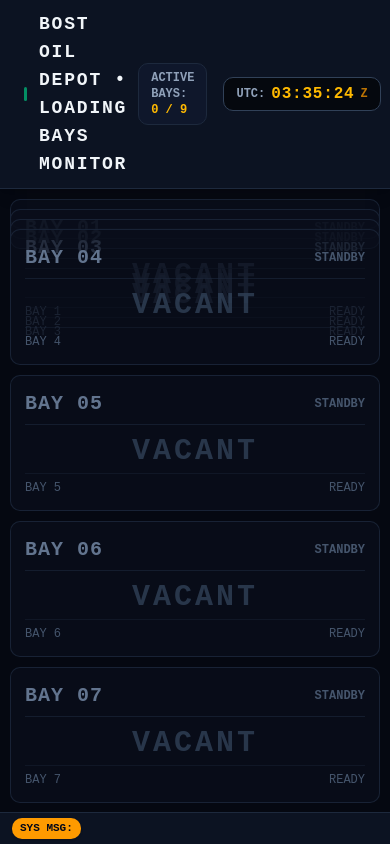
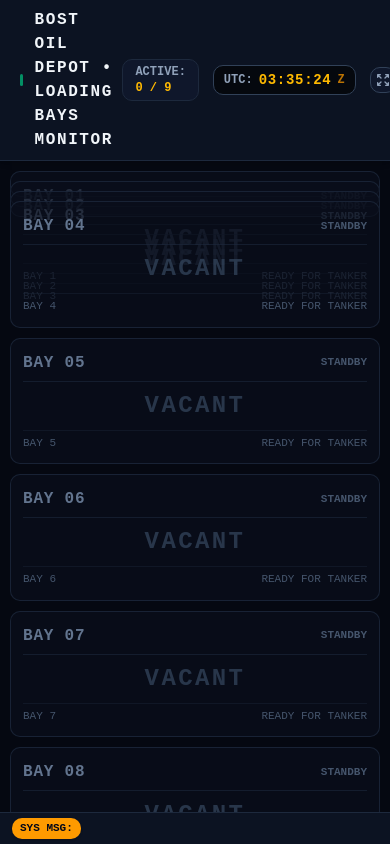
Before and after one commit to MaxiWinston/BOST-OIL-APPROVAL, a React (Vite) app in the folder frontend/: page /tv-display in a window 390 px wide. Built offline with nearby package versions, Linux system fonts and the light colour scheme; no server answers.

Commit message:
style: convert license plates and card details to sleek, wide horizontal layout

```diff
--- a/frontend/src/pages/LoadingDock/TvDisplay.tsx
+++ b/frontend/src/pages/LoadingDock/TvDisplay.tsx
@@ -2,7 +2,7 @@ import { useState, useEffect, useRef, useCallback } from 'react';
 import { orderApi } from '../../lib/api';
 import type { TvDisplayData, TvBaySlot } from '../../types';
 
-// Clean, High-Legibility Ghanaian License Plate
+// Sleek, Wide Horizontal Ghanaian License Plate
 function RealisticNumberPlate({
   plateNumber,
   variant = 'yellow',
@@ -17,39 +17,39 @@ function RealisticNumberPlate({
 
   return (
     <div
-      className={`relative inline-flex items-center justify-between border-2 sm:border-[3.5px] border-black rounded-[6px] select-none ${
+      className={`relative inline-flex items-center justify-between border-2 sm:border-[2.5px] border-black rounded-[4px] select-none ${
         isGiant
-          ? 'px-8 sm:px-12 py-6 sm:py-8 min-w-[360px] md:min-w-[850px] w-full max-w-5xl shadow-2xl'
-          : 'px-3 sm:px-5 py-2.5 sm:py-4 w-full max-w-[96%] sm:max-w-[490px] shadow-xl'
+          ? 'h-24 sm:h-32 md:h-36 px-6 sm:px-10 max-w-4xl w-full shadow-2xl'
+          : 'h-11 sm:h-13 md:h-15 px-3 sm:px-4 w-full max-w-[360px] shadow-md'
       } ${isYellow ? 'number-plate-gh' : 'number-plate-white'}`}
     >
       {/* Ghana Flag Badge */}
-      <div className={`flex flex-col items-center justify-center mr-2.5 sm:mr-4 px-1.5 py-0.5 bg-black/10 rounded border border-black/25 shrink-0 ${isGiant ? 'scale-150 sm:scale-175 mr-8 sm:mr-12' : 'scale-105 sm:scale-125'}`}>
-        <div className="flex flex-col w-5 h-3.5 sm:w-6 sm:h-4 rounded-[1px] overflow-hidden border border-black/40 shadow-sm">
+      <div className={`flex flex-col items-center justify-center mr-2.5 sm:mr-3.5 px-1 py-0.5 bg-black/10 rounded border border-black/20 shrink-0 ${isGiant ? 'scale-125 sm:scale-150 mr-6 sm:mr-8' : 'scale-90 sm:scale-100'}`}>
+        <div className="flex flex-col w-4 h-2.5 sm:w-5 sm:h-3 rounded-[1px] overflow-hidden border border-black/40 shadow-sm">
           <div className="h-1/3 bg-[#ce1126]" />
           <div className="h-1/3 bg-[#fcd116] flex items-center justify-center">
-            <div className="w-1.5 h-1.5 bg-black rounded-full scale-75" />
+            <div className="w-1 h-1 bg-black rounded-full scale-75" />
           </div>
           <div className="h-1/3 bg-[#006b3f]" />
         </div>
-        <span className="text-[10px] sm:text-[11px] font-black leading-tight text-black/90 font-sans mt-0.5">
+        <span className="text-[8px] sm:text-[9px] font-black leading-tight text-black/90 font-sans mt-0.5">
           GH
         </span>
       </div>
 
-      {/* Plate Digits (Massive & High Contrast) */}
+      {/* Plate Digits (Sleek Horizontal Display) */}
       <div
-        className={`flex-1 text-center font-mono font-black tracking-widest text-[#0a0a0a] drop-shadow-[0_2px_2px_rgba(255,255,255,0.75)] ${
+        className={`flex-1 text-center font-mono font-black tracking-widest text-[#0a0a0a] drop-shadow-[0_1px_1px_rgba(255,255,255,0.7)] ${
           isGiant
-            ? 'text-7xl sm:text-9xl md:text-[11rem] lg:text-[13rem] xl:text-[15rem] leading-none py-1'
-            : 'text-4xl sm:text-5xl md:text-6xl lg:text-[3.8rem] xl:text-[4.2rem] leading-none'
+            ? 'text-5xl sm:text-7xl md:text-8xl lg:text-[5.5rem] leading-none'
+            : 'text-2xl sm:text-3xl md:text-3xl lg:text-[2.4rem] leading-none'
         }`}
       >
         {formatted}
       </div>
 
       {/* Spacer to balance badge */}
-      <div className={isGiant ? 'w-8 sm:w-12 shrink-0' : 'w-4 sm:w-6 shrink-0'} />
+      <div className={isGiant ? 'w-6 sm:w-8 shrink-0' : 'w-3 sm:w-4 shrink-0'} />
     </div>
   );
 }
@@ -196,23 +196,23 @@ export function TvDisplay() {
       ref={containerRef}
       className="flex flex-col h-screen w-screen bg-[#070b14] text-slate-100 font-mono select-none overflow-hidden"
     >
-      {/* Top Header - Clean, Focused, Readable */}
-      <header className="flex items-center justify-between px-6 py-2.5 bg-[#0c1322] border-b border-slate-800 shrink-0 shadow-lg z-20">
+      {/* Top Header */}
+      <header className="flex items-center justify-between px-5 py-2 bg-[#0c1322] border-b border-slate-800 shrink-0 shadow-md z-20">
         <div className="flex items-center gap-3">
-          <span className="h-3.5 w-3.5 rounded-full bg-emerald-500 animate-pulse" />
-          <h1 className="text-lg md:text-xl font-black tracking-widest text-slate-100 uppercase font-mono">
+          <span className="h-3 w-3 rounded-full bg-emerald-500 animate-pulse" />
+          <h1 className="text-base sm:text-lg font-black tracking-widest text-slate-100 uppercase font-mono">
             BOST OIL DEPOT &bull; LOADING BAYS MONITOR
           </h1>
         </div>
 
-        <div className="flex items-center gap-4">
-          <div className="text-xs font-bold text-slate-400 bg-slate-900 px-3 py-1.5 rounded border border-slate-800">
-            ACTIVE BAYS: <span className="text-amber-400 font-mono">{occupiedCount} / 9</span>
+        <div className="flex items-center gap-3.5">
+          <div className="text-xs font-bold text-slate-400 bg-slate-900 px-3 py-1 rounded border border-slate-800">
+            ACTIVE: <span className="text-amber-400 font-mono">{occupiedCount} / 9</span>
           </div>
 
-          <div className="flex items-center gap-1.5 bg-black/60 px-3 py-1 rounded border border-slate-700">
+          <div className="flex items-center gap-1.5 bg-black/60 px-2.5 py-1 rounded border border-slate-700">
             <span className="text-xs text-slate-400 font-bold">UTC:</span>
-            <span className="text-base font-bold text-amber-400 tracking-wider font-mono">
+            <span className="text-sm sm:text-base font-bold text-amber-400 tracking-wider font-mono">
               {timeString || '--:--:--'}
             </span>
             <span className="text-xs text-amber-500 font-black animate-pulse">Z</span>
@@ -221,7 +221,7 @@ export function TvDisplay() {
           <button
             onClick={toggleFullscreen}
             title={isFullscreen ? 'Exit Fullscreen' : 'Fullscreen'}
-            className="p-1.5 rounded bg-slate-900 border border-slate-700 text-slate-400 hover:text-white"
+            className="p-1 rounded bg-slate-900 border border-slate-700 text-slate-400 hover:text-white"
           >
             <svg className="w-4 h-4" fill="none" viewBox="0 0 24 24" stroke="currentColor">
               <path strokeLinecap="round" strokeLinejoin="round" strokeWidth={2} d="M4 8V4m0 0h4M4 4l5 5m11-1V4m0 0h-4m4 0l-5 5M4 16v4m0 0h4m-4 0l5-5m11 5l-5-5m5 5v-4m0 4h-4" />
@@ -230,7 +230,7 @@ export function TvDisplay() {
         </div>
       </header>
 
-      {/* ================= 9-SQUARED (3x3) SECTIONED GRID ================= */}
+      {/* ================= 9-SQUARED (3x3) HORIZONTAL MATRIX ================= */}
       <main className="flex-1 grid grid-cols-1 md:grid-cols-3 grid-rows-3 gap-2.5 p-2.5 bg-[#050811] overflow-hidden">
         {baySlots.map((bay) => {
           const isOccupied = bay.is_occupied && bay.order;
@@ -244,27 +244,29 @@ export function TvDisplay() {
               <div
                 key={bay.slot_number}
                 onClick={() => setSelectedBaySlot(bay.slot_number)}
-                className="flex flex-col justify-between p-3.5 rounded-lg bg-[#0a0f1c]/70 border border-slate-800/80 cursor-pointer hover:border-slate-700 transition-colors group"
+                className="flex flex-col justify-between p-3 rounded-lg bg-[#0a0f1c]/70 border border-slate-800/80 cursor-pointer hover:border-slate-700 transition-colors group"
               >
+                {/* Horizontal Top Row */}
                 <div className="flex items-center justify-between border-b border-slate-800/60 pb-1.5">
-                  <span className="text-xl sm:text-2xl font-black text-slate-500 tracking-wider">
+                  <span className="text-base sm:text-lg font-black text-slate-500 tracking-wider">
                     {bay.bay_label}
                   </span>
-                  <span className="text-xs font-bold text-slate-600 uppercase">
+                  <span className="text-[11px] font-bold text-slate-600 uppercase">
                     STANDBY
                   </span>
                 </div>
 
-                {/* Shifted up */}
-                <div className="flex-1 flex flex-col items-center justify-center pt-2 pb-1">
-                  <p className="text-3xl sm:text-4xl md:text-5xl font-black text-slate-700/80 tracking-widest uppercase font-mono">
+                {/* Horizontal Middle Row */}
+                <div className="my-auto text-center py-2">
+                  <p className="text-2xl sm:text-3xl font-black text-slate-700/80 tracking-widest uppercase font-mono">
                     VACANT
                   </p>
                 </div>
 
-                <div className="text-xs text-slate-600 border-t border-slate-800/40 pt-1.5 flex justify-between">
+                {/* Horizontal Bottom Row */}
+                <div className="text-[11px] text-slate-600 border-t border-slate-800/40 pt-1 flex justify-between">
                   <span>BAY {bay.slot_number}</span>
-                  <span>READY</span>
+                  <span>READY FOR TANKER</span>
                 </div>
               </div>
             );
@@ -275,7 +277,7 @@ export function TvDisplay() {
             <div
               key={bay.slot_number}
               onClick={() => setSelectedBaySlot(bay.slot_number)}
-              className={`flex flex-col justify-between p-3 sm:p-3.5 rounded-lg shadow-xl cursor-pointer transition-all duration-300 ${
+              className={`flex flex-col justify-between p-3 rounded-lg shadow-xl cursor-pointer transition-all duration-300 ${
                 isNewlyAdded
                   ? 'ring-4 ring-amber-400 bg-[#121828] border-2 border-amber-400 animate-pulse'
                   : isLoading
@@ -283,16 +285,16 @@ export function TvDisplay() {
                   : 'bg-gradient-to-b from-[#14141d] to-[#090b14] border-2 border-amber-500/80 hover:border-amber-400'
               }`}
             >
-              {/* Header: Bay Label & Status */}
+              {/* Horizontal Top Row: Bay Label & Status */}
               <div className="flex items-center justify-between border-b border-slate-800/80 pb-1.5">
                 <div className="flex items-center gap-2">
                   <span
-                    className={`w-3.5 h-3.5 rounded-full ${
+                    className={`w-3 h-3 rounded-full ${
                       isLoading ? 'bg-emerald-400 animate-pulse' : 'bg-amber-400 animate-ping'
                     }`}
                   />
                   <span
-                    className={`text-xl sm:text-2xl md:text-3xl font-black tracking-wider ${
+                    className={`text-base sm:text-lg font-black tracking-wider ${
                       isLoading ? 'text-emerald-400' : 'text-amber-400'
                     }`}
                   >
@@ -301,7 +303,7 @@ export function TvDisplay() {
                 </div>
 
                 <span
-                  className={`px-3 py-0.5 rounded text-xs sm:text-sm font-black uppercase tracking-wider ${
+                  className={`px-2.5 py-0.5 rounded text-[11px] font-black uppercase tracking-wider ${
                     isLoading
                       ? 'bg-emerald-950 text-emerald-300 border border-emerald-600'
                       : 'bg-amber-950 text-amber-300 border border-amber-600'
@@ -311,35 +313,36 @@ export function TvDisplay() {
                 </span>
               </div>
 
-              {/* Center: BIG BOLD LICENSE PLATE — MOVED UP TOWARDS TOP */}
-              <div className="flex-1 flex flex-col items-center justify-center pt-1.5 pb-1">
+              {/* Horizontal Center: Sleek Horizontal Number Plate */}
+              <div className="my-auto py-1 flex items-center justify-center">
                 <RealisticNumberPlate
                   plateNumber={order.truck_number}
                   variant={isLoading ? 'white' : 'yellow'}
                 />
-
-                {order.driver_name && (
-                  <p className="mt-1.5 sm:mt-2 text-xs sm:text-sm text-slate-300 font-bold uppercase tracking-wide">
-                    👤 {order.driver_name}
-                  </p>
-                )}
               </div>
 
-              {/* Bottom: Product & Volume */}
-              <div className="flex items-center justify-between bg-black/60 px-3.5 py-1.5 rounded border border-slate-800/80 text-xs sm:text-sm">
-                <span className="font-bold text-slate-200 uppercase truncate">
-                  {order.product_type}
-                </span>
-                <span className="font-mono font-black text-emerald-400 text-sm sm:text-base">
+              {/* Horizontal Bottom Row: Driver · Product · Volume */}
+              <div className="flex items-center justify-between bg-black/60 px-3 py-1 rounded border border-slate-800/80 text-xs">
+                <div className="flex items-center gap-2 truncate text-slate-300">
+                  <span className="font-bold text-white uppercase truncate max-w-[120px]">
+                    👤 {order.driver_name || 'DRIVER'}
+                  </span>
+                  <span className="text-slate-600">&bull;</span>
+                  <span className="text-slate-300 truncate uppercase">
+                    {order.product_type}
+                  </span>
+                </div>
+
+                <div className="shrink-0 font-mono font-black text-emerald-400 text-xs sm:text-sm pl-2">
                   {order.volume_requested.toLocaleString()} {order.unit}
-                </span>
+                </div>
               </div>
             </div>
           );
         })}
       </main>
 
-      {/* Footer Ticker - Clean & Single-Line */}
+      {/* Footer Ticker */}
       <footer className="bg-[#0c1322] border-t border-slate-800 h-8 shrink-0 flex items-center px-4 overflow-hidden relative shadow-lg z-20">
         <div className="bg-amber-500 text-slate-950 text-[11px] font-black px-2 py-0.5 rounded shadow z-10 whitespace-nowrap absolute left-3">
           SYS MSG:
@@ -355,7 +358,7 @@ export function TvDisplay() {
       </footer>
 
       {/* ========================================================================= */}
-      {/* FULL-PAGE BAY SPOTLIGHT TAKEOVER (Clean, Massive, Uncluttered)            */}
+      {/* FULL-PAGE BAY SPOTLIGHT TAKEOVER (Wide Horizontal Layout)                 */}
       {/* ========================================================================= */}
       {selectedBaySlot !== null && activeSpotlightBay && (
         <div
@@ -368,31 +371,31 @@ export function TvDisplay() {
             onClick={(e) => e.stopPropagation()}
           >
             <div className="flex items-center gap-3">
-              <span className="w-4 h-4 rounded-full bg-amber-400 animate-ping" />
-              <h2 className="text-3xl sm:text-4xl font-black text-amber-400 uppercase tracking-widest font-mono">
+              <span className="w-3.5 h-3.5 rounded-full bg-amber-400 animate-ping" />
+              <h2 className="text-2xl sm:text-3xl font-black text-amber-400 uppercase tracking-widest font-mono">
                 {activeSpotlightBay.bay_label} SPOTLIGHT
               </h2>
             </div>
 
             <button
               onClick={() => setSelectedBaySlot(null)}
-              className="px-5 py-2.5 rounded bg-amber-500 hover:bg-amber-400 text-slate-950 text-sm font-black tracking-wider uppercase transition-colors flex items-center gap-2"
+              className="px-4 py-2 rounded bg-amber-500 hover:bg-amber-400 text-slate-950 text-xs font-black tracking-wider uppercase transition-colors flex items-center gap-2"
             >
               <span>✕</span>
               <span>CLOSE (ESC)</span>
             </button>
           </div>
 
-          {/* Center Body — MOVED UP TOWARDS TOP */}
+          {/* Center Body — Wide Horizontal Presentation */}
           <div
-            className="flex flex-col items-center justify-start text-center pt-4 sm:pt-8 my-auto space-y-6 sm:space-y-8"
+            className="flex flex-col items-center justify-center text-center my-auto space-y-6"
             onClick={(e) => e.stopPropagation()}
           >
             {activeSpotlightBay.is_occupied && activeSpotlightBay.order ? (
               <>
                 {/* Calling Status Banner */}
                 <div
-                  className={`px-10 py-3 rounded-full text-center font-black tracking-widest uppercase text-lg sm:text-2xl border-2 ${
+                  className={`px-8 py-2 rounded-full text-center font-black tracking-widest uppercase text-base sm:text-xl border-2 ${
                     activeSpotlightBay.order.status === 'LOADING'
                       ? 'bg-emerald-950 text-emerald-200 border-emerald-500'
                       : 'bg-amber-950 text-amber-200 border-amber-400 animate-pulse'
@@ -403,7 +406,7 @@ export function TvDisplay() {
                     : `⚡ PROCEED IMMEDIATELY TO ${activeSpotlightBay.bay_label}`}
                 </div>
 
-                {/* Giant License Plate */}
+                {/* Wide Horizontal License Plate */}
                 <div className="py-2 w-full flex justify-center">
                   <RealisticNumberPlate
                     plateNumber={activeSpotlightBay.order.truck_number}
@@ -412,9 +415,11 @@ export function TvDisplay() {
                   />
                 </div>
 
-                {/* Clean Product & Driver Info */}
-                <div className="flex flex-wrap items-center justify-center gap-6 sm:gap-8 text-xl sm:text-2xl text-slate-200 font-bold">
+                {/* Horizontal Details Bar */}
+                <div className="flex flex-wrap items-center justify-center gap-6 sm:gap-8 text-lg sm:text-xl text-slate-200 font-bold bg-black/50 px-8 py-3 rounded-lg border border-slate-800">
                   <span>👤 {activeSpotlightBay.order.driver_name}</span>
+                  <span className="text-slate-600">&bull;</span>
+                  <span className="text-amber-300">{activeSpotlightBay.order.customer_company}</span>
                   <span className="text-slate-600">&bull;</span>
                   <span className="text-cyan-300">{activeSpotlightBay.order.product_type}</span>
                   <span className="text-slate-600">&bull;</span>
@@ -424,18 +429,18 @@ export function TvDisplay() {
                 </div>
               </>
             ) : (
-              <div className="space-y-4 pt-10">
-                <h3 className="text-6xl sm:text-7xl font-black text-slate-600 font-mono tracking-widest uppercase">
+              <div className="space-y-3 py-8">
+                <h3 className="text-5xl font-black text-slate-600 font-mono tracking-widest uppercase">
                   {activeSpotlightBay.bay_label} IS VACANT
                 </h3>
-                <p className="text-xl text-slate-500">Ready for next authorized vehicle</p>
+                <p className="text-lg text-slate-500">Ready for next authorized vehicle</p>
               </div>
             )}
           </div>
 
           {/* Footer Navigation */}
           <div
-            className="flex items-center justify-between text-sm text-slate-500 border-t border-slate-800/80 pt-3"
+            className="flex items-center justify-between text-xs text-slate-500 border-t border-slate-800/80 pt-3"
             onClick={(e) => e.stopPropagation()}
           >
             <button
```
